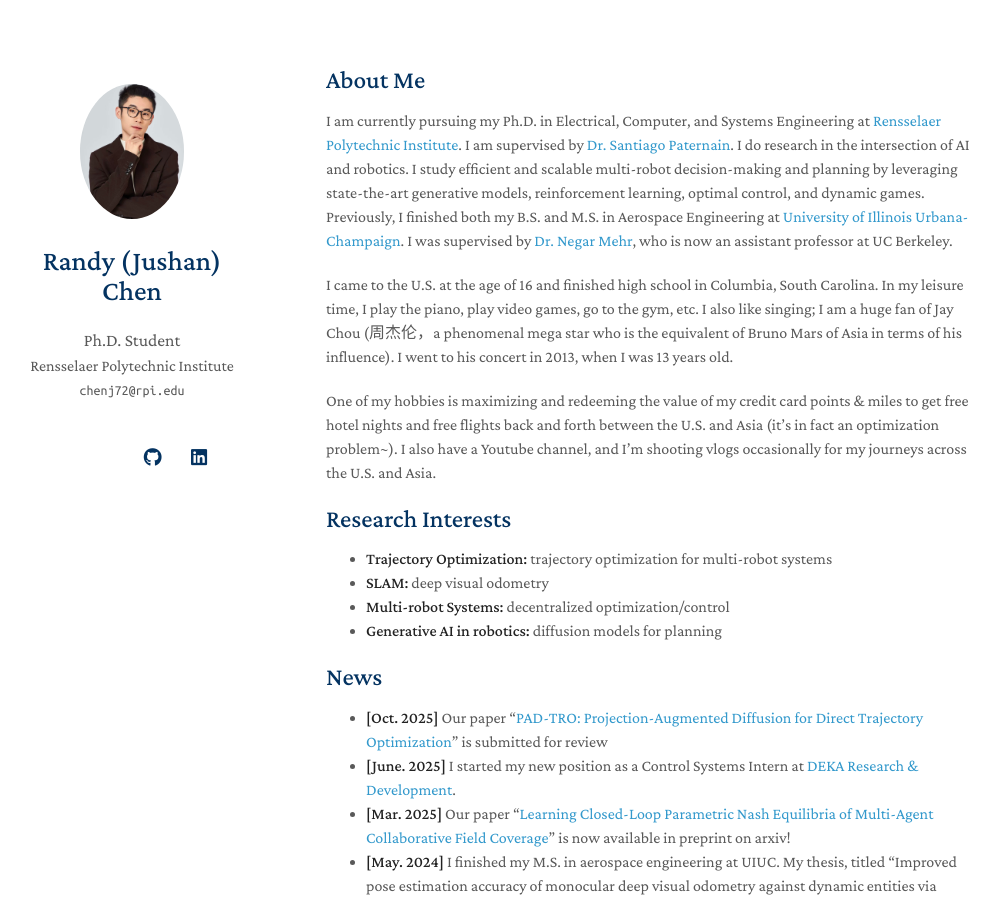
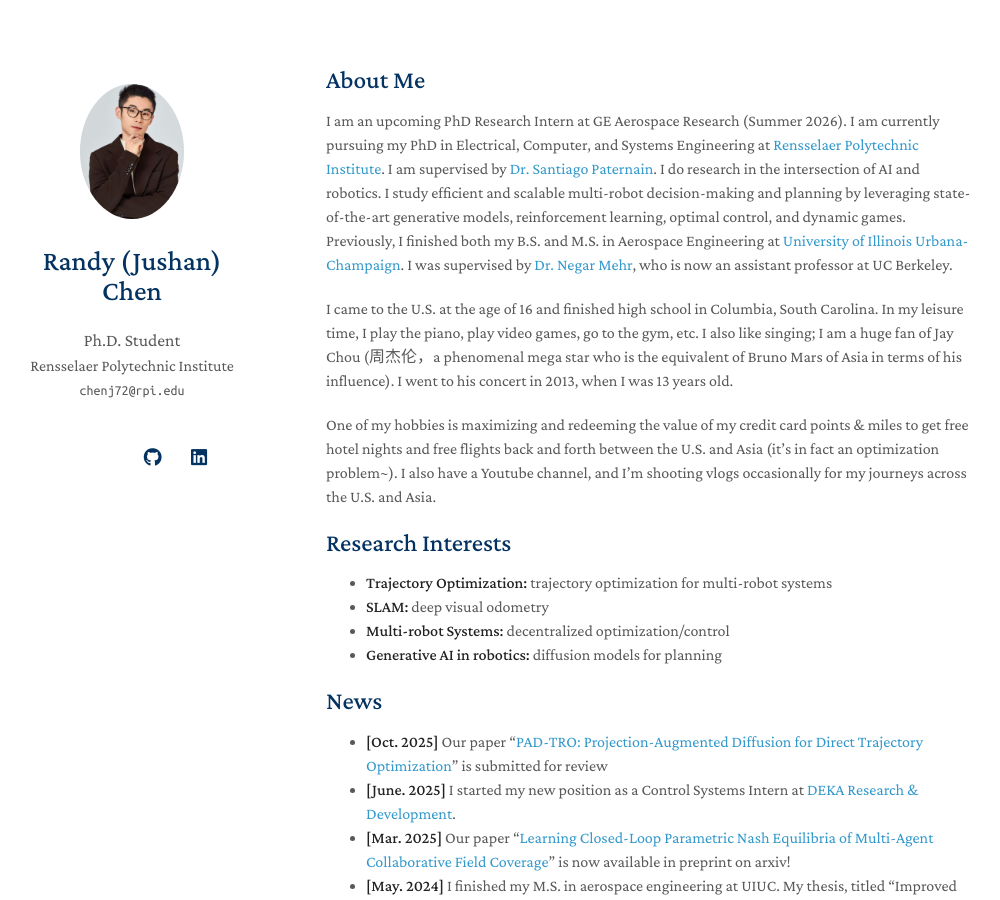
Before and after one commit to Jushan-Randy-Chen/Jushan-Randy-Chen.github.io, a Jekyll site: the page built from index.md, in a window 1280 px wide and 900 px high. Shown: the whole window, without its empty margins (144-1144 px from the left). Built offline with Jekyll 4.4.1, drawn with Linux system fonts in a browser that asks for light colours; a style sheet for code colours, icons or effects is not loaded; our own code applies the rules of GitHub Pages for plain Markdown files.

Commit message:
Update index.md

```diff
--- a/index.md
+++ b/index.md
@@ -4,7 +4,7 @@
 
 ## About Me
 
-I am currently pursuing my  Ph.D.  in Electrical, Computer, and Systems Engineering at [Rensselaer Polytechnic Institute](https://ecse.rpi.edu/). I am supervised by [Dr. Santiago Paternain](https://sites.ecse.rpi.edu/~paters/). I do research in the intersection of AI and robotics. I study efficient and scalable multi-robot decision-making and planning by leveraging state-the-art generative models, reinforcement learning, optimal control, and dynamic games. Previously, I finished both my B.S. and M.S. in Aerospace Engineering at [University of Illinois Urbana-Champaign](https://aerospace.illinois.edu/). I was supervised by [Dr. Negar Mehr](https://negarmehr.com/), who is now an assistant professor at UC Berkeley.
+I am an upcoming PhD Research Intern at GE Aerospace Research (Summer 2026). I am currently pursuing my PhD in Electrical, Computer, and Systems Engineering at [Rensselaer Polytechnic Institute](https://ecse.rpi.edu/). I am supervised by [Dr. Santiago Paternain](https://sites.ecse.rpi.edu/~paters/). I do research in the intersection of AI and robotics. I study efficient and scalable multi-robot decision-making and planning by leveraging state-of-the-art generative models, reinforcement learning, optimal control, and dynamic games. Previously, I finished both my B.S. and M.S. in Aerospace Engineering at [University of Illinois Urbana-Champaign](https://aerospace.illinois.edu/). I was supervised by [Dr. Negar Mehr](https://negarmehr.com/), who is now an assistant professor at UC Berkeley.
 
 I came to the U.S. at the age of 16 and finished high school in Columbia, South Carolina. In my leisure time, I play the piano, play video games, go to the gym, etc. I also like singing; I am a huge fan of Jay Chou (周杰伦，a phenomenal mega star who is the equivalent of Bruno Mars of Asia in terms of his influence). I went to his concert in 2013, when I was 13 years old.
 
```
